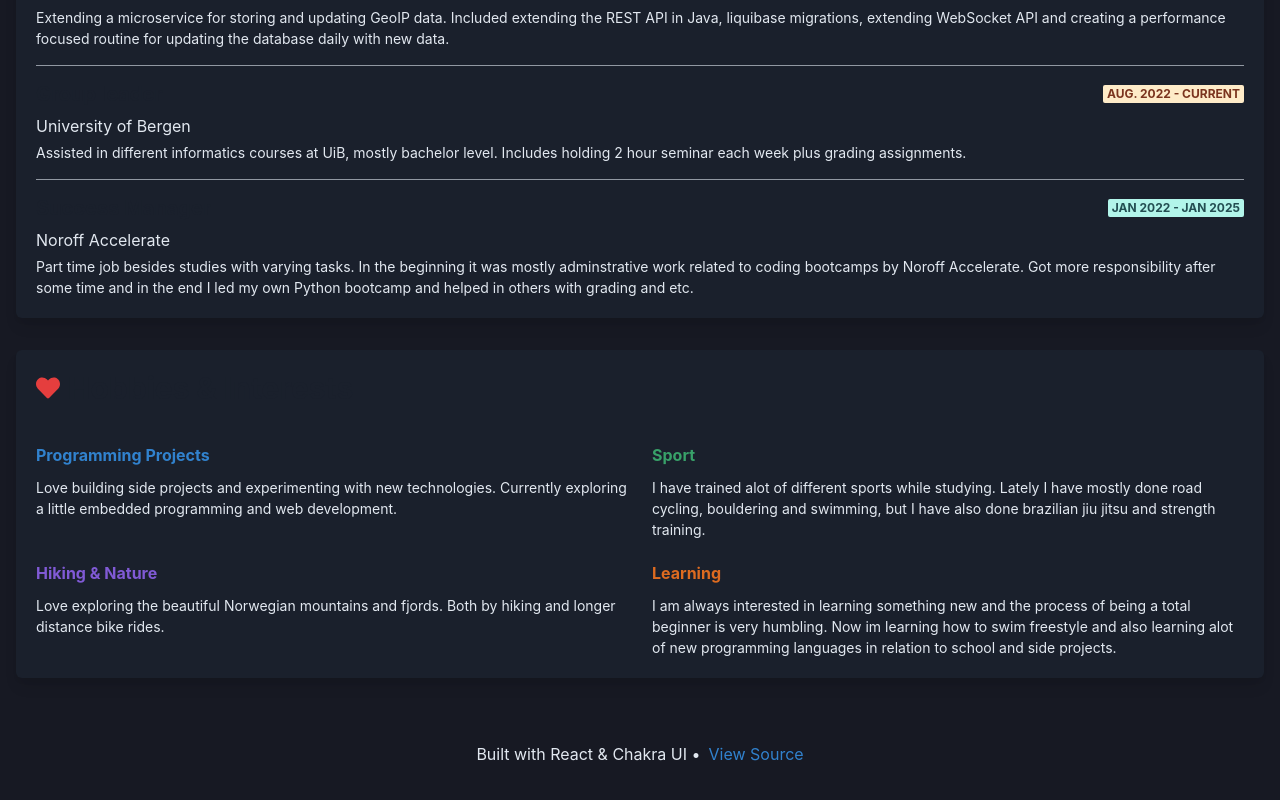
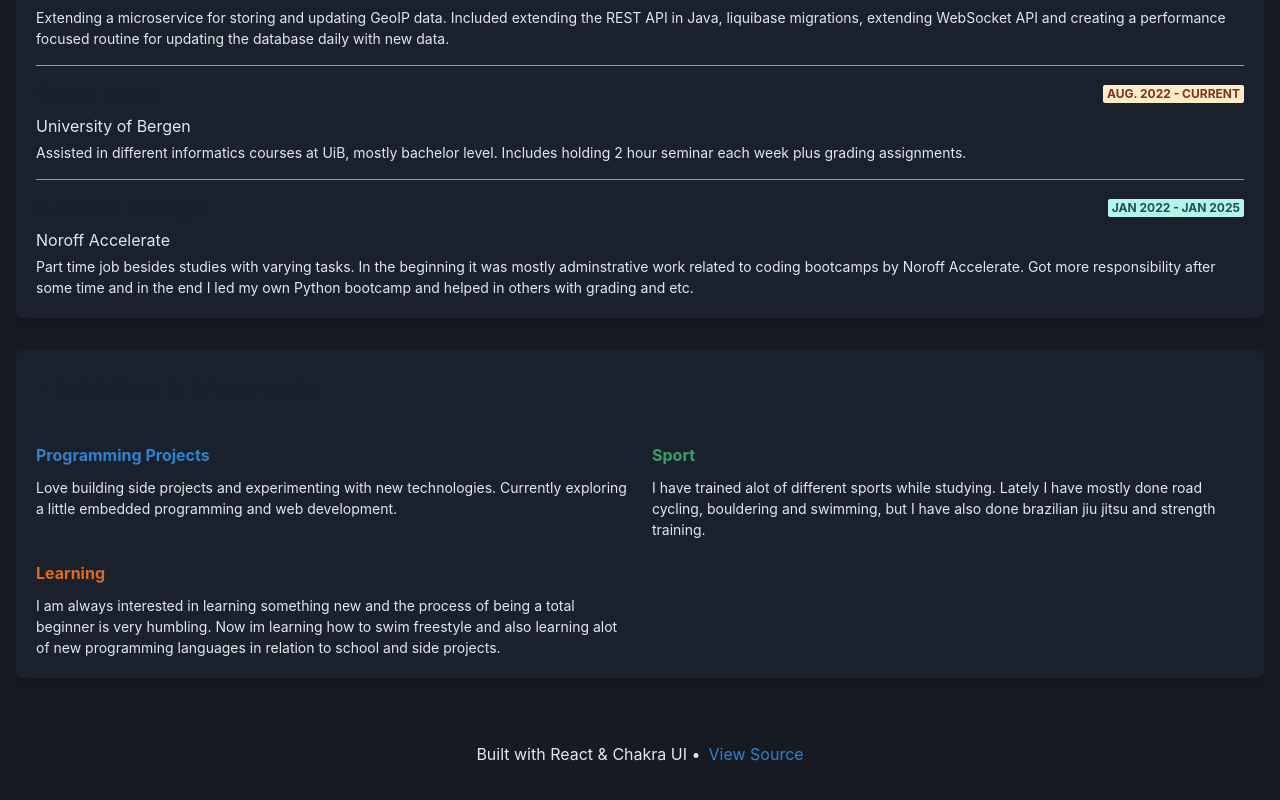
Before and after one commit to Reinsdyret/reinsdyret.github.io, a React (Create React App) app: page / in a window 1280 px wide. Shown: the part 1602-2402 px from the top of the page. Built offline with nearby package versions, Linux system fonts and the light colour scheme.

Commit message:
Removed point from hobbies and interests

```diff
--- a/src/App.js
+++ b/src/App.js
@@ -208,7 +208,6 @@ function App() {
             <Card bg="gray.800" w="full" shadow="lg">
               <CardHeader>
                 <HStack>
-                  <Icon as={FaHeart} color="red.500" boxSize={6} />
                   <Heading size="lg">Hobbies & Interests</Heading>
                 </HStack>
               </CardHeader>
@@ -227,14 +226,6 @@ function App() {
                     <Text color={textColor} fontSize="sm">
                       I have trained alot of different sports while studying.
                       Lately I have mostly done road cycling, bouldering and swimming, but I have also done brazilian jiu jitsu and strength training.
-                    </Text>
-                  </VStack>
-
-                  <VStack align="start" spacing={3}>
-                    <Heading size="sm" color="purple.500">Hiking & Nature</Heading>
-                    <Text color={textColor} fontSize="sm">
-                      Love exploring the beautiful Norwegian mountains and fjords.
-                      Both by hiking and longer distance bike rides.
                     </Text>
                   </VStack>
 
```
